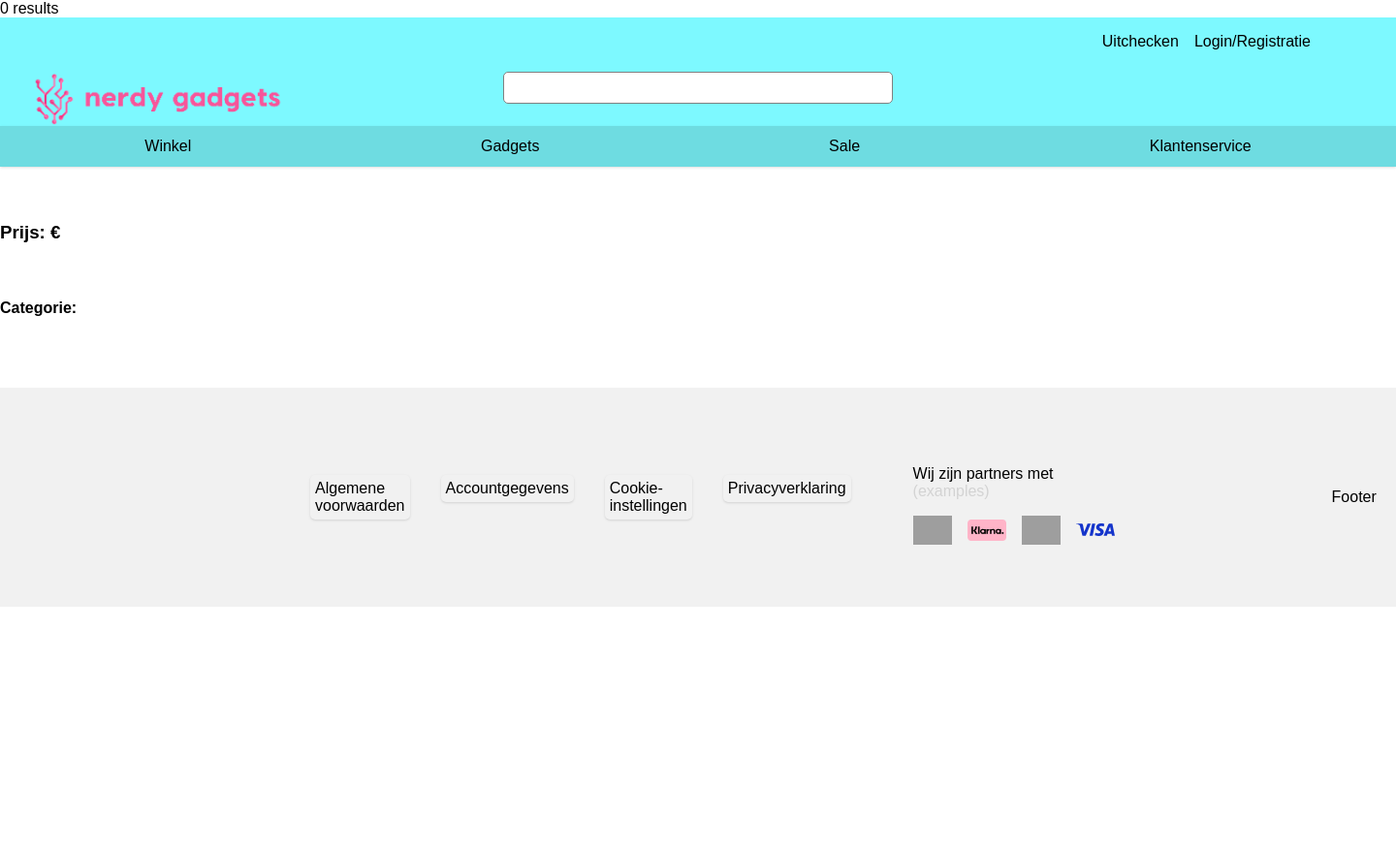
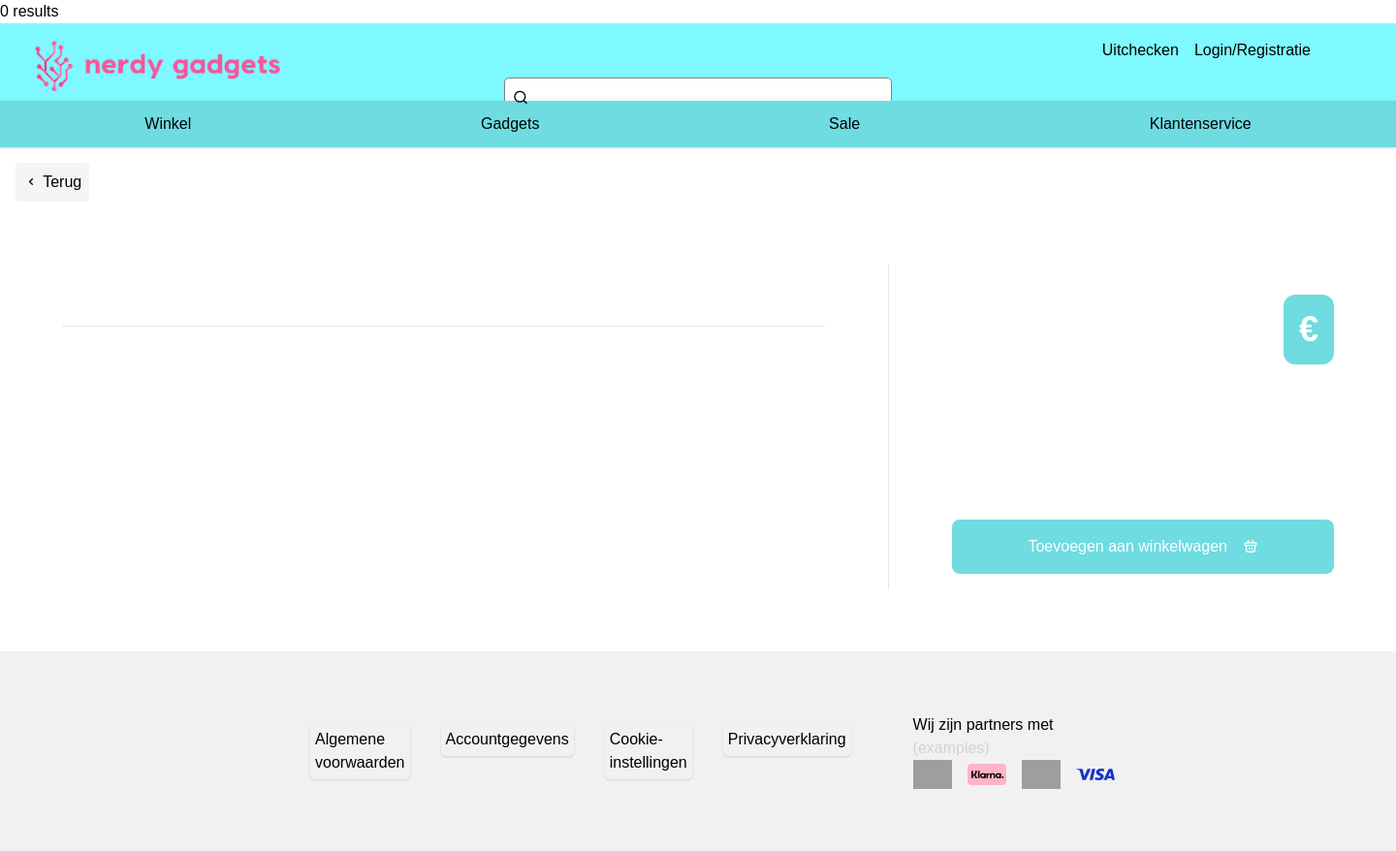
Before and after one commit to blazer1400/kbs, a PHP site: page /product.php?id=1 in a window 1440 px wide. Shown: the whole page at 97% size. Before the commit the page ends 626 px from the top, so only its background shows below. Run offline with PHP 8.4, Linux system fonts and the light colour scheme; data that the repository does not hold is empty; some libraries are stand-ins or nearby versions; grey boxes are pictures that could not be loaded.

Commit message:
productpage

```diff
--- a/index.php
+++ b/index.php
@@ -62,7 +62,7 @@
     </div>
     <div class="Lower-Section">
         <div class="searchbarContainer">
-            <form method="GET" action="./search.html">
+            <form method="GET" action="./search.php">
                 <span class="searchbar">
                     <i class="uil uil-search"></i>
                     <input name="q" type="text" />
--- a/product.php
+++ b/product.php
@@ -49,45 +49,37 @@ $conn->close();
     <meta charset="UTF-8">
     <title>KBS</title>
     <link rel="stylesheet" href="css/search.css" />
+    <script src="https://cdn.tailwindcss.com"></script>
+    <link rel="stylesheet" href="https://unicons.iconscout.com/release/v4.0.8/css/line.css">
 </head>
 <body>
-<header>
-    <div class="Upper-Section">
-        <div class="headerContainer">
-            <div class="loginButtons">
-                <a href="./uitchecken" >Uitchecken</a>
-                <a href="./login" >Login/Registratie</a>
-            </div>
-        </div>
-    </div>
-    <div class="Lower-Section">
-        <div>
-            <img class="homepage-Logo" src="img/Logo-NerdyGadgets.png" alt="Logo">
-        </div>
-        <div class="searchbarContainer">
-                <span class="searchbar">
-                    <i class="uil uil-search"></i>
-                    <label for="searchbar"></label><input id="searchbar">
-                </span>
-        </div>
-    </div>
 
-</header>
-
-<nav>
-    <a href="./winkel">Winkel</a>
-    <a href="./gadgets">Gadgets</a>
-    <a href="./sale">Sale</a>
-    <a href="./klantenservice">Klantenservice</a>
-</nav>
+<?php include('./header.php'); ?>
 
 
+<button class="p-2 ml-4 mt-4 bg-gray-100 hover:bg-gray-200 rounded" onclick="window.location = ''">
+    <i class="uil uil-angle-left"></i>
+    Terug
+</button>
 
-    <h2><?php echo $name ?></h2><br>
-    <h3><?php echo "Prijs: €$price" ?></h3><br>
-    <h4><?php echo "Categorie: $category" ?></h4><br>
-    <p><?php echo $description ?></p><br>
-    <img src="<?php echo $imgSrc ?>" alt="<?php echo $name ?>"><br>
+<div class="max-w-screen h-max grid grid-cols-10 justify-center m-16">
+    <div class="w-full col-span-6">
+        <img src="<?php echo $imgSrc;?>"/>
+        <p class="text-xl font-semibold mt-8 border-b pb-8"><?php echo $name ?></p>
+        <p class="mt-8"><?php echo $description ?></p>
+    </div>
+    <div class="col-span-1 flex items-center justify-center">
+        <div class="h-full bg-gray-200 w-px"></div>
+    </div>
+    <div class="w-full py-4 col-span-3">
+        <p class="font-bold mt-4 text-4xl text-white rounded-xl p-4 text-right w-max ml-auto bg-[#6edce1]">&euro; <?php echo $price ?></p>
+        <button class="w-full p-4 bg-[#6edce1] hover:bg-[#7DF9FF] text-white rounded-lg mt-40 flex items-center gap-4 justify-center"
+                onclick="window.location = './php/addToShoppingCart.php?id=' + <?php echo $id ?>">
+            Toevoegen aan winkelwagen
+            <i class="uil uil-shopping-basket"></i>
+        </button>
+    </div>
+</div>
 
 
 
@@ -95,7 +87,6 @@ $conn->close();
 <div class="footer">
     <?php include 'footer.php';
     ?>
-    <p>Footer</p>
 </div>
 </body>
 </html>
```
Also changed, not shown: php/addToShoppingCart.php (+4 -3 lines), search.php (+3 -30 lines).
